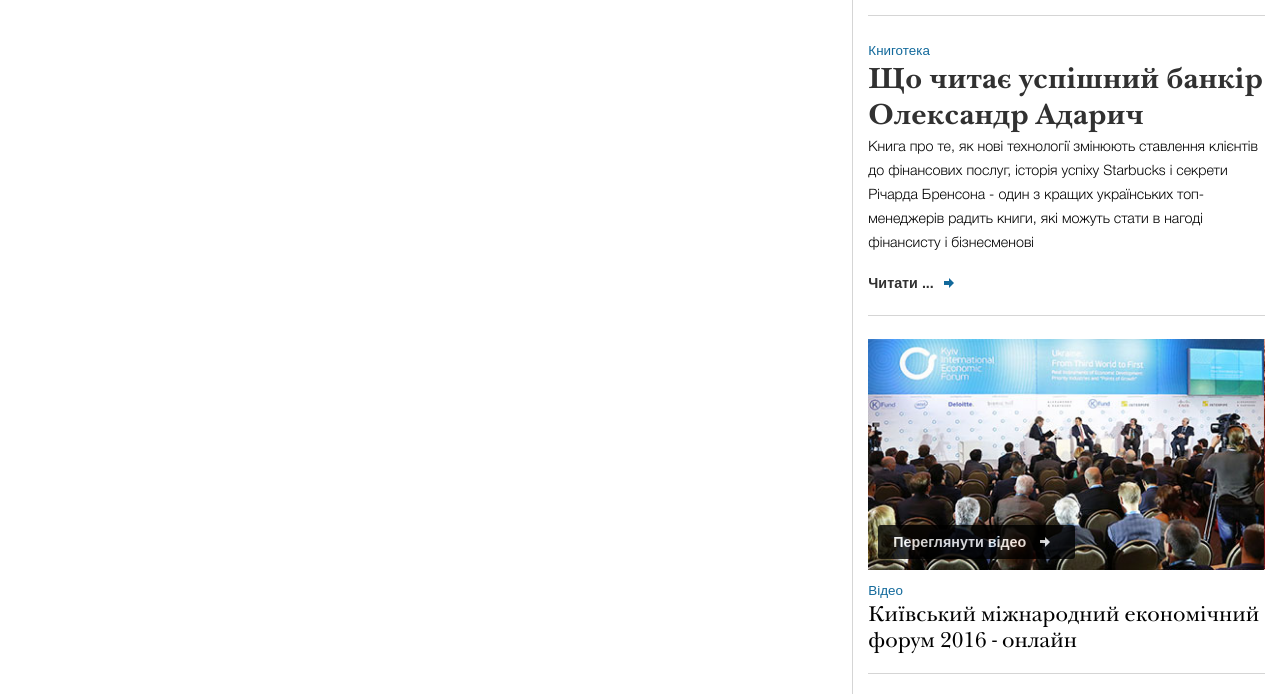
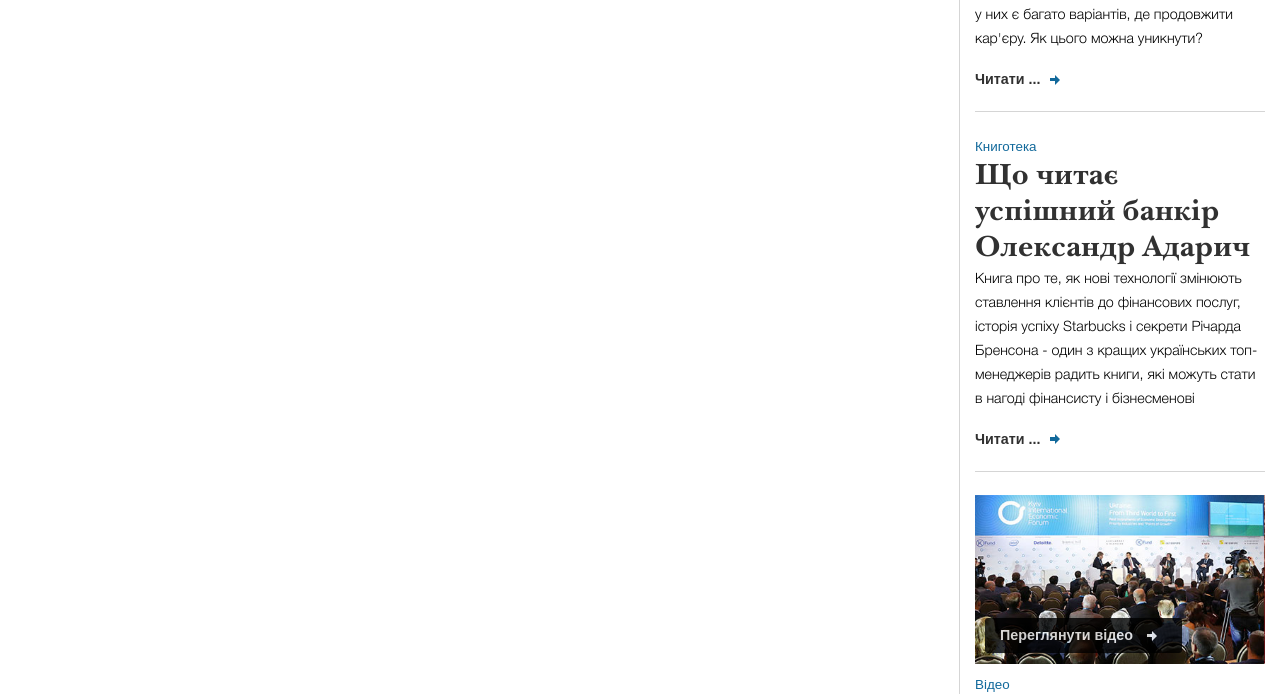
Before and after one commit to mdvs-pro/site-kfund-media, a website: page single.html in a window 1280 px wide. Shown: the part 691-1385 px from the top of the page. Drawn offline with nearby package versions, Linux system fonts and the light colour scheme; a web font is replaced by a local one.

Commit message:
fix sidebar on main, change sidebar width on single

```diff
--- a/single.html
+++ b/single.html
@@ -138,7 +138,7 @@
         <div class="col-12 breadcrumbs">
             <span class="breadcrumbs__item">підприємництво</span> → <span class="breadcrumbs__item breadcrumbs__item--active">історія успіху</span>
         </div>
-        <main id="main" class="site-main col-xl-8 column column--border-r" role="main">
+        <main id="main" class="site-main col-xl-9 column column--border-r" role="main">
             <article class="post">
                 <header class="entry-header">
                     <h1 class="entry-title post__h1"> Чому «Наш формат» відмовилося від етнокультурного «гетто»</h1>
@@ -154,7 +154,7 @@
             </article>
         </main>
 
-        <aside id="secondary" class="widget-area col-xl-4 column column--last" role="complementary">
+        <aside id="secondary" class="widget-area col-xl-3 column column--last" role="complementary">
             <div class="row">
                 <div class="col-12 column column--top column--last column--mrg-b">
                     <span class="heading heading--top">Останні записи</span>
```
Also changed, not shown: index.html (+1 -1 lines), src/partials/frontpage/news.html (+1 -1 lines), src/single.html (+2 -2 lines).
